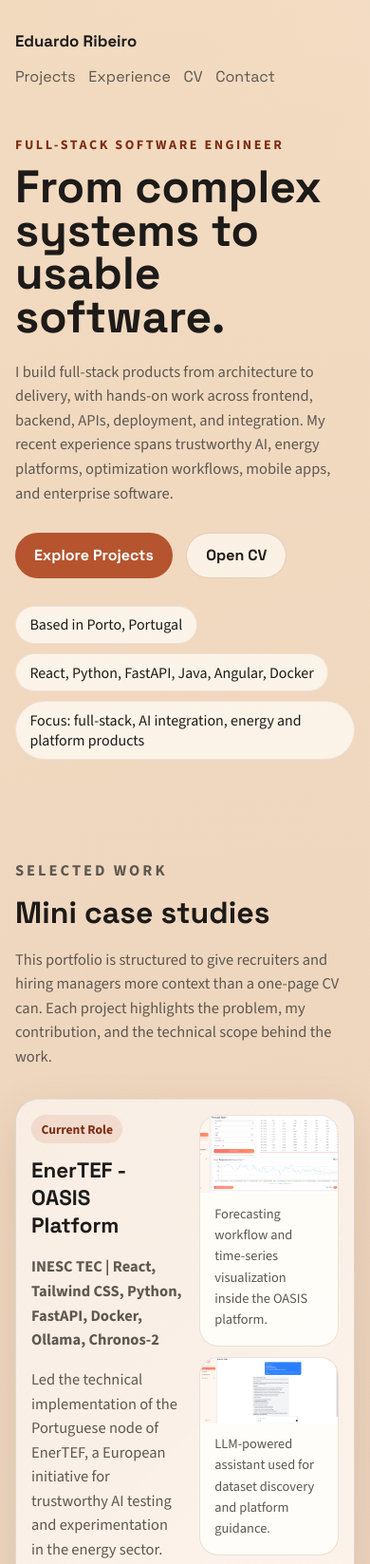
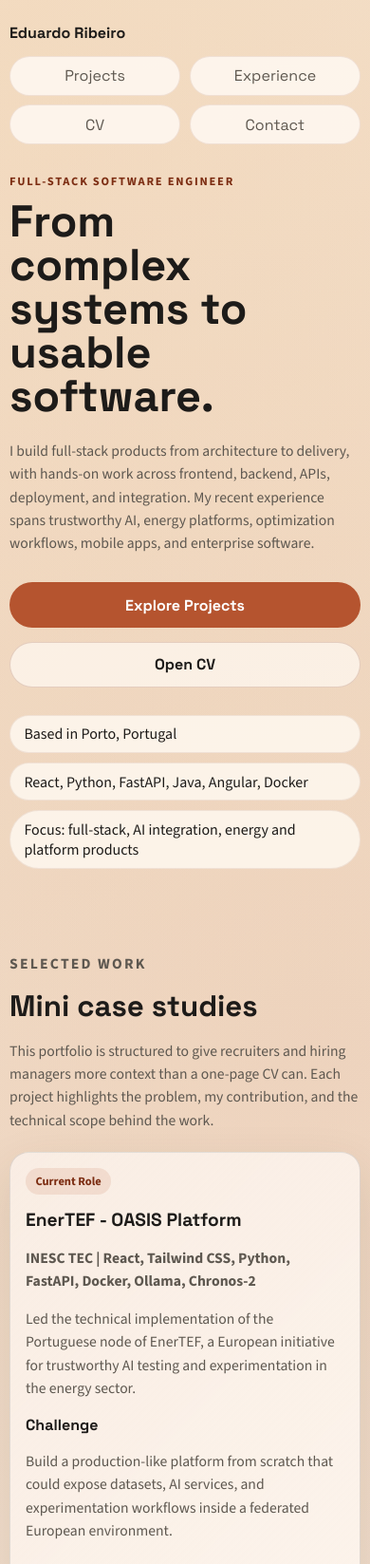
Before and after one commit to eduardofrribeiro/eduardofrribeiro.github.io, a plain HTML site: page index.html in a window 390 px wide. Shown: the top 1647 px of the page at 95% size. Drawn offline with nearby package versions, Linux system fonts and the light colour scheme.

Commit message:
Optimize portfolio layout for mobile

```diff
--- a/styles.css
+++ b/styles.css
@@ -483,15 +483,37 @@ h2 { margin: 0; font-size: clamp(2rem, 3vw, 3rem); }
 .cv-print-note { margin-top: 1rem; color: var(--muted); font-size: 0.85rem; }
 
 @media (max-width: 920px) {
+  .hero,
+  .section,
+  .cv-page {
+    width: min(100vw - 1.25rem, 100% - 1.25rem);
+    max-width: calc(100vw - 1.25rem);
+  }
+
   .case-study,
   .split-pair,
   .timeline,
   .two-column,
   .cv-grid,
   .cv-header,
-  .mobile-showcase,
+  .polished-copy,
+  .mobile-polish,
+  .case-columns {
+    grid-template-columns: 1fr;
+  }
+
+  .case-study,
+  .timeline article,
+  .story-panel,
+  .skills-panel,
+  .contact-card,
+  .cv-sheet {
+    border-radius: 20px;
+  }
+
   .case-study {
     padding: 1rem;
+    gap: 1rem;
   }
 
   .case-visual,
@@ -504,17 +526,150 @@ h2 { margin: 0; font-size: clamp(2rem, 3vw, 3rem); }
     margin-left: 0;
   }
 
-  .cv-contact { justify-items: start; text-align: left; }
+  .centered-visual .image-card,
+  .image-card.tall,
+  .premium-phone {
+    justify-self: center;
+  }
+
+  .premium-phone {
+    max-width: 240px;
+  }
+
+  .rec-case {
+    min-height: 0;
+  }
+
+  .soft-shot,
+  .elevated-shot {
+    transform: none;
+  }
+
+  .timeline {
+    grid-template-columns: 1fr;
+  }
+
+  .cv-contact {
+    justify-items: start;
+    text-align: left;
+  }
 }
 
 @media (max-width: 640px) {
-  .hero { min-height: auto; padding-bottom: 2.5rem; }
-  .topbar { flex-direction: column; align-items: flex-start; }
-  .nav-links { flex-wrap: wrap; gap: 0.85rem; }
-  h1 { max-width: none; }
-  .hero-content { padding-top: 2.5rem; }
+  .hero {
+    min-height: auto;
+    padding: 0.75rem 0 2.25rem;
+  }
+
+  .topbar {
+    flex-direction: column;
+    align-items: stretch;
+    gap: 0.85rem;
+  }
+
+  .brand {
+    font-size: 1rem;
+  }
+
+  .nav-links {
+    display: grid;
+    grid-template-columns: repeat(2, minmax(0, 1fr));
+    gap: 0.6rem;
+    width: 100%;
+  }
+
+  .nav-links a {
+    display: inline-flex;
+    justify-content: center;
+    align-items: center;
+    min-height: 42px;
+    border-radius: 999px;
+    background: rgba(255, 250, 243, 0.84);
+    border: 1px solid rgba(124, 45, 18, 0.10);
+  }
+
+  .hero-content {
+    padding-top: 1.2rem;
+  }
+
+  .eyebrow {
+    font-size: 0.78rem;
+    letter-spacing: 0.14em;
+  }
+
+  h1 {
+    font-size: clamp(2.2rem, 12vw, 3.3rem);
+    line-height: 0.98;
+    max-width: 10ch;
+  }
+
+  .intro,
+  .section-heading p,
+  .case-copy p,
+  .case-copy li,
+  .timeline p,
+  .story-panel p,
+  figcaption {
+    font-size: 0.98rem;
+    line-height: 1.55;
+  }
+
+  .hero-actions {
+    display: grid;
+    grid-template-columns: 1fr;
+    width: 100%;
+  }
+
+  .button {
+    width: 100%;
+  }
+
+  .quick-facts li {
+    width: 100%;
+  }
+
+  .section {
+    padding: 1.25rem 0 2.5rem;
+  }
+
+  .section-heading {
+    margin-bottom: 1.35rem;
+  }
+
+  h2 {
+    font-size: clamp(1.7rem, 8vw, 2.25rem);
+  }
+
+  .case-copy h3,
+  .timeline h3,
+  .skills-panel h3 {
+    font-size: 1.2rem;
+  }
+
+  .card-tag,
+  .role-tags span,
+  .arch-flow span {
+    font-size: 0.78rem;
+  }
+
   .case-columns,
-  .cv-item-title-row { grid-template-columns: 1fr; display: grid; }
+  .dual-shot-stack {
+    gap: 0.8rem;
+  }
+
+  .contact-card {
+    display: grid;
+    grid-template-columns: 1fr;
+  }
+
+  .contact-card a {
+    width: 100%;
+    justify-content: center;
+  }
+
+  .skills-list li {
+    padding: 0.62rem 0;
+  }
 }
 
 @media print {
```
